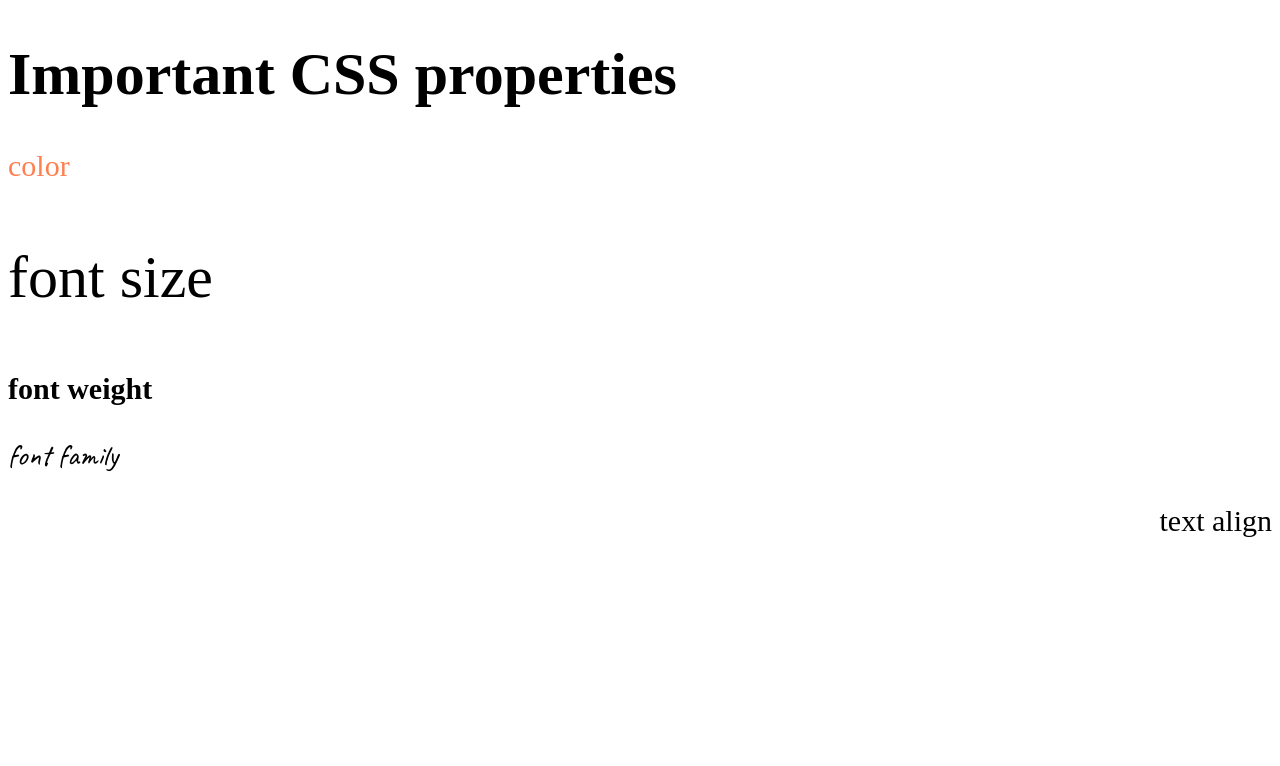
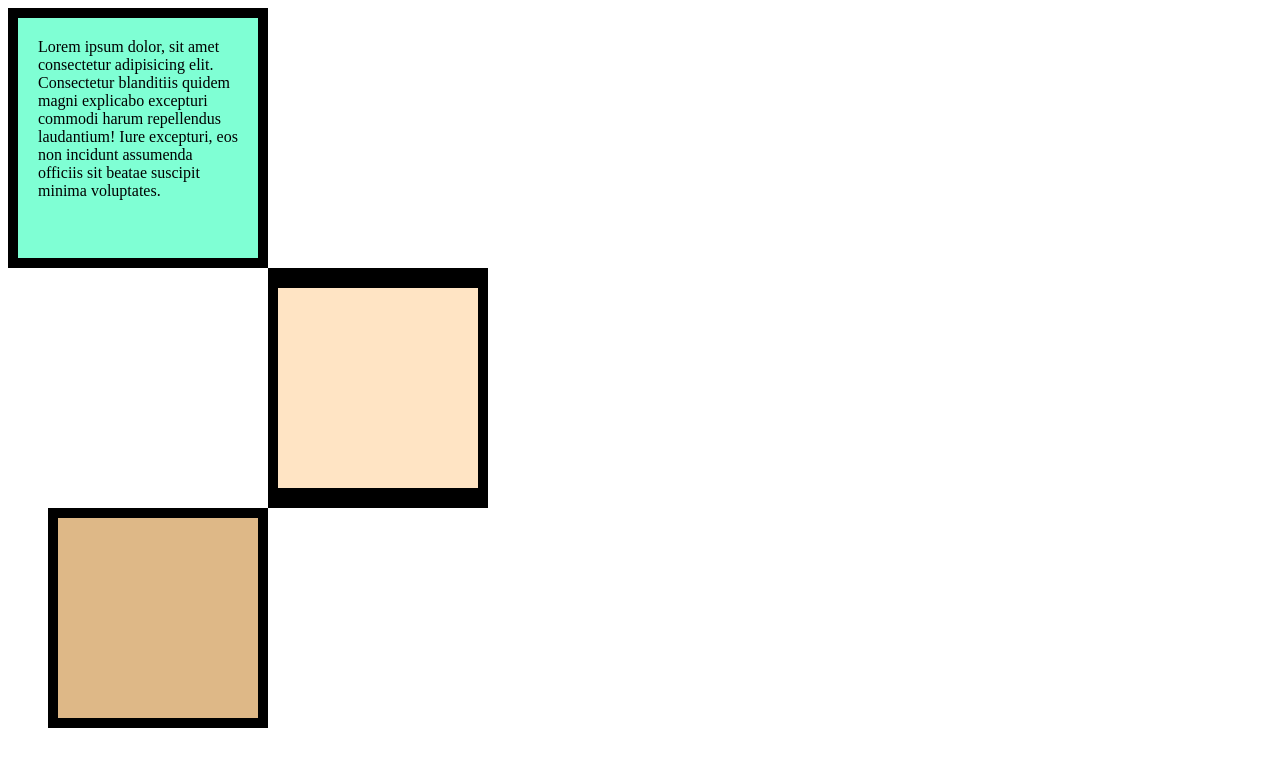
Before and after one commit to creatifying121/MERN-stack-devleopment-learning, a plain HTML site: page CSS/index.html in a window 1280 px wide. Drawn offline with Linux system fonts and the light colour scheme.

Commit message:
css properties completed

```diff
--- a/CSS/index.html
+++ b/CSS/index.html
@@ -73,11 +73,32 @@
         5. change the <p>text align</p> to right aling.
         6. change the root (html element) font size to 30px.
     -->
-    <h1>Important CSS properties</h1>
+    <!-- <h1>Important CSS properties</h1>
     <p id="color">color</p>
     <p id="size">font size</p>
     <p id="weight">font weight</p>
     <p id="family">font family</p>
-    <p id="alignment">text align</p>
+    <p id="alignment">text align</p> -->
+
+    <!-- 6.3 box model in CSS -->
+    <!-- to-do:
+        1. create 3 boxes using the div element
+        2. set their sizes to 200px high by 200px wide.
+        3. set different background colors for each of the boxes
+        4. add a paragraph element to first div element and add some content to it
+        5. set the first div to have 20px padding all around with a black 10px border
+        6. fix the style of <p> element to remove all margins.
+        7. set the second div to have a 20px border on top and bottom and 10px border on left and right.
+        8. set the third div to have a 10px border.
+        9. set the margins for the dives so that each box corner touches the other.
+    -->
+
+    <div id="first">
+        <p>Lorem ipsum dolor, sit amet consectetur adipisicing elit. Consectetur blanditiis quidem magni explicabo excepturi commodi harum repellendus laudantium! Iure excepturi, eos non incidunt assumenda officiis sit beatae suscipit minima voluptates.</p>
+    </div>
+
+    <div id="second"></div>
+
+    <div id="third"></div>
 </body>
 </html>
--- a/CSS/style.css
+++ b/CSS/style.css
@@ -64,7 +64,7 @@ h2{
         6. change the root (html element) font size to 30px.
   */
 
-  #color{
+  /* #color{
       color: coral;
   }
 
@@ -86,4 +86,45 @@ h2{
 
   html{
       font-size: 30px;
+  } */
+
+  /* 6.3 box model in CSS
+    to-do:
+        1. create 3 boxes using the div element
+        2. set their sizes to 200px high by 200px wide.
+        3. set different background colors for each of the boxes
+        4. add a paragraph element to first div element and add some content to it
+        5. set the first div to have 20px padding all around with a black 10px border
+        6. fix the style of <p> element to remove all margins.
+        7. set the second div to have a 20px border on top and bottom and 10px border on left and right.
+        8. set the third div to have a 10px border.
+        9. set the margins for the divs so that each box corner touches the other.
+  */
+
+  div{
+      width: 200px;
+      height: 200px;
   }
+
+  p{
+      margin: 0;
+  }
+
+  #first{
+    background-color: aquamarine;
+    padding: 20px;
+    border: 10px solid black;
+  }
+
+  #second{
+    background-color: bisque;
+    border: solid black;
+    border-width: 20px 10px;
+    margin-left: 260px;
+  }
+
+  #third{
+    background-color: burlywood;
+    border: 10px solid black;
+    margin-left: 40px;
+  }
```
Also changed, not shown: 1 other file.
